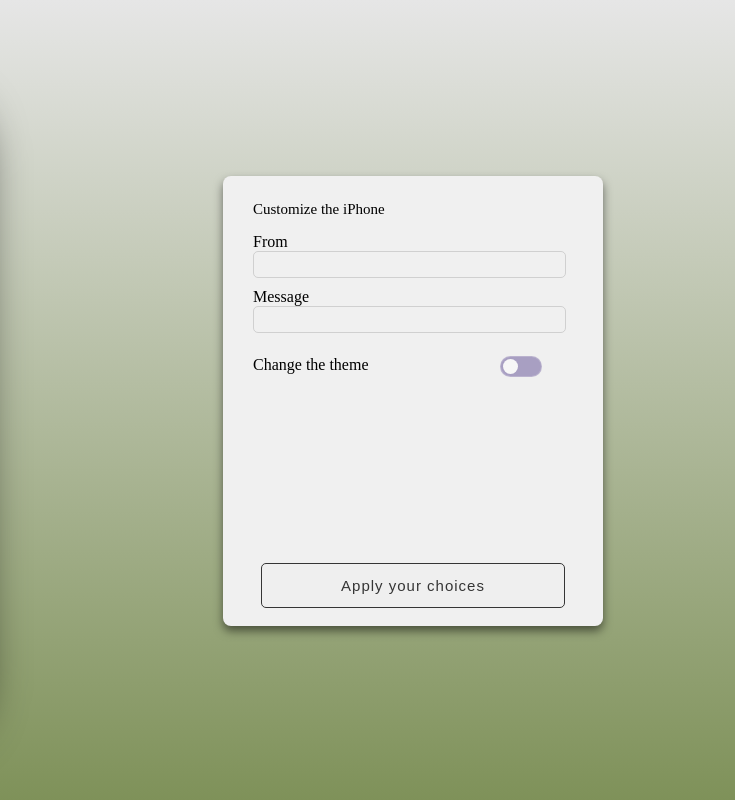
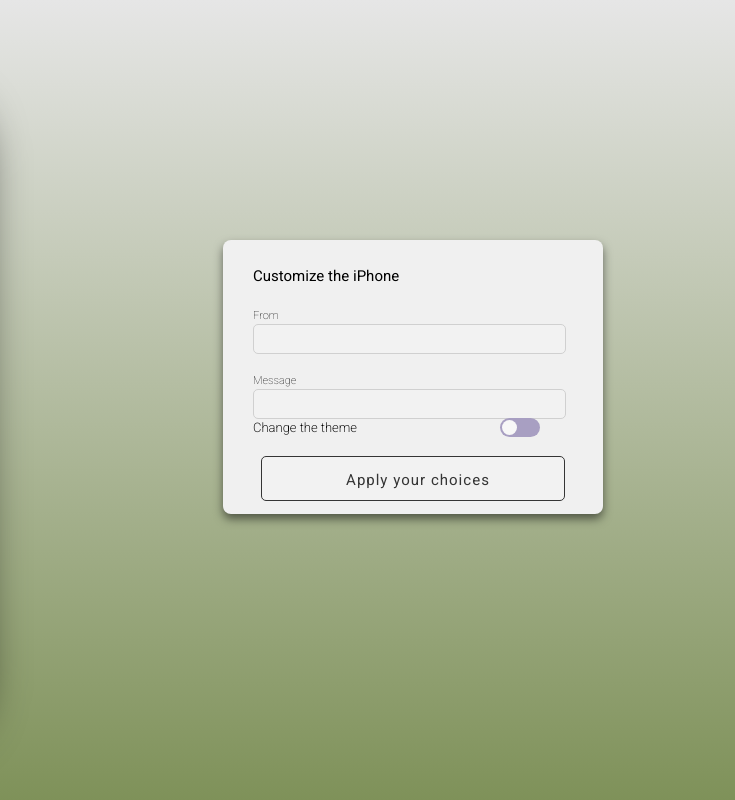
Before and after one commit to emacampa3/iPhoneSE, a plain HTML site: page index.html in a window 1280 px wide. Shown: the full height of the page, 545-1280 px from the left. Drawn offline with Linux system fonts and the light colour scheme.

```diff
--- a/customizing-form.css
+++ b/customizing-form.css
@@ -1,10 +1,12 @@
+@import url('https://fonts.googleapis.com/css2?family=Heebo:wght@100;200;400&display=swap');
+
 /* Form */
 .container {
 	position: absolute;
-    top: 22%;
+	top: 30%;
 	left: 60%;
 	width: 25%;
-    height: 50%;
+	height: 28%;
 	background-color: #F0F0F0;
 	padding: 25px 30px;
 	border-radius: 8px;
@@ -12,44 +14,41 @@
 }
 
 .container .title {
+	font-family: 'Heebo', sans-serif;
 	font-size: 15px;
 	font-weight: 400;
 	position: relative;
 }
 
 .user-input {
-    margin: 15px 0;
+	margin: 20px 0;
+	font-family: 'Heebo', sans-serif;
 	font-weight: 200;
 	font-size: 13px;
 }
 
-.sender input {
+.message {
+	margin-top: 18px;
+}
+
+.sender, .message {
+	font-family: 'Heebo', sans-serif;
+	font-size: 11px;
+	font-weight: 100;
+}
+
+input {
 	margin-top: 0;
 	height: 25px;
 	width: 94%;
 	border-radius: 5px;
-    font-size: 11px;
-    font-weight: 100;
+	font-family: 'Heebo', sans-serif;
+	font-size: 12px;
+	font-weight: 400;
 	padding-left: 10px;
+	padding-top: 3px;
 	outline: none;
-    background-color: #F0F0F0;
-    border: 1px solid #d0d0d0;
-}
-
-.sender {
-    margin-bottom: 10px;
-}
-
-.message input {
-    margin-top: 0;
-    height: 25px;
-    width: 94%;
-    border-radius: 5px;
-    font-size: 11px;
-    font-weight: 100;
-    padding-left: 10px;
-    outline: none;
-    background-color: #F0F0F0;
+	background-color: #f2f2f2;
 	border: 1px solid #d0d0d0;
 }
 
@@ -67,10 +66,9 @@ label {
 	width: 40px;
 	height: 19px;
 	background: #a89fc2;
-    border: 1px solid rgba(255, 255, 255, 0.2);
 	border-radius: 100px;
 	position: absolute;
-    top: 40%;
+  top: 65%;
   left: 73%;
 }
 
@@ -88,7 +86,6 @@ label:after {
 
 input:checked + label {
 	background: #796ba5;
-    border: 1px solid rgba(255, 255, 255, 0.3);
 }
 
 input:checked + label:after {
@@ -97,13 +94,16 @@ input:checked + label:after {
 
 .dark-light-theme{
 	position: absolute;
-    top: 40%;
+	font-family: 'Heebo', sans-serif;
+	font-weight: 200;
+	font-size: 13px;
+	top: 65%;
 }
 
 .button {
 	position: absolute;
 	color: #fff;
-    top: 86%;
+	top: 79%;
 	left: 10%;
 	height: 45px;
 	width: 80%;
@@ -115,6 +115,7 @@ input:checked + label:after {
 	border: 1px solid #353535;
 	height: 100%;
 	width: 100%;
+	font-family: 'Heebo', sans-serif;
 	font-size: 15px;
 	letter-spacing: 1px;
 	font-weight: 400;
```
Lines whose indentation alone changed are shown as unchanged.
